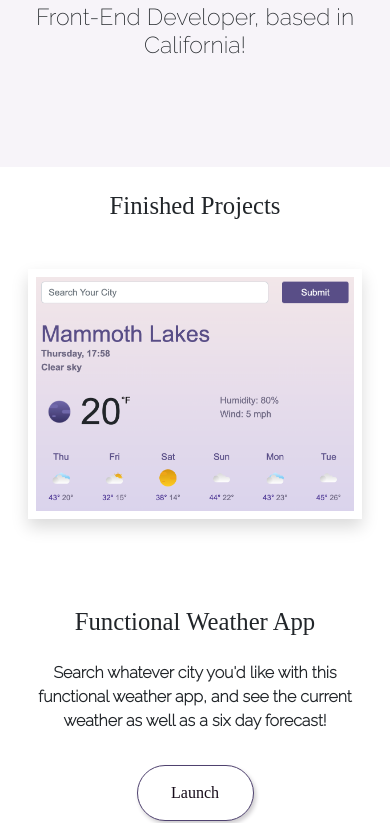
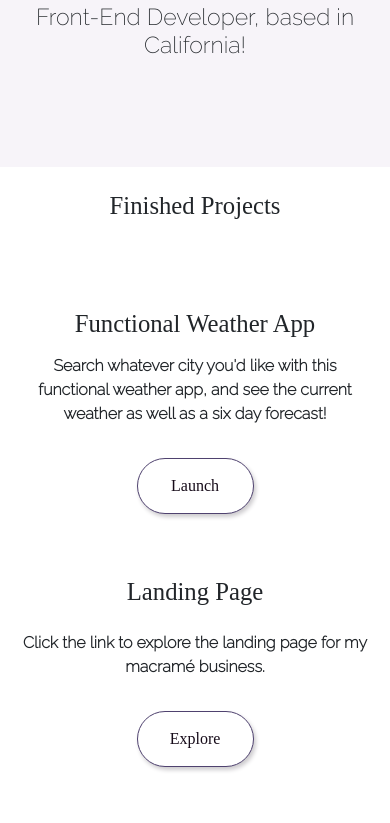
Before and after one commit to mdwheelus92/portfolio-michellewheelus, a plain HTML site: page index.html in a window 390 px wide. Shown: the part 279-1102 px from the top of the page. Drawn offline with nearby package versions, Linux system fonts and the light colour scheme; a web font is replaced by a local one.

Commit message:
Updated project descriptions

```diff
--- a/index.html
+++ b/index.html
@@ -70,13 +70,13 @@
         <div class="col-sm-6 d-sm-block" id="projects">
           <img
             src="images/weatherapp.png"
-            class="projects d-sm-block img-fluid p-2 shadow"
+            class="projects d-sm-block d-none img-fluid p-2 shadow"
             alt="..."
             width="600px"
           />
         </div>
         <div class="col-sm-6 d-sm-block">
-          <h2 class="pt-5">Functional Weather App</h2>
+          <h2 class="weather">Functional Weather App</h2>
           <p class="projects p-3">
             Search whatever city you'd like with this functional weather app,
             and see the current weather as well as a six day forecast!
@@ -93,19 +93,19 @@
         <div class="col-sm-6 d-sm-block">
           <h2 class="pt-5">Landing Page</h2>
           <p class="projects p-3">
-            This is a landing page for my macramé art business.
+            Click the link to explore the landing page for my macramé business.
           </p>
 
           <a
             href="https://www.shecodes.io/workshops/shecodes-basics-b25d9815-ace9-4647-be8e-e8f861f89503/projects/1139098"
             class="button"
-            >Launch</a
+            >Explore</a
           >
         </div>
         <div class="col-sm-6 d-sm-block">
           <img
             src="images/macrame.png"
-            class="projects img-fluid p-2 shadow"
+            class="projects img-fluid p-2 shadow d-sm-block d-none"
             alt="..."
             width="675px"
           />
--- a/src/style.css
+++ b/src/style.css
@@ -135,4 +135,7 @@ i {
   h3 {
     font-size: 25px;
   }
+  h2.weather {
+    margin: 0 auto;
+  }
 }
```
Also changed, not shown: 1 other file.
